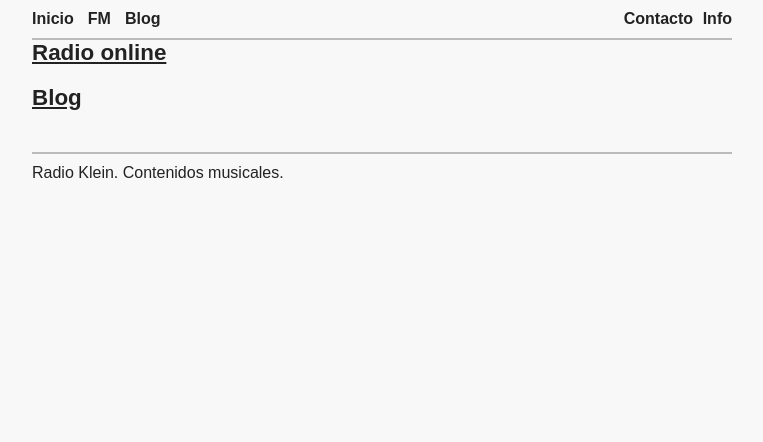
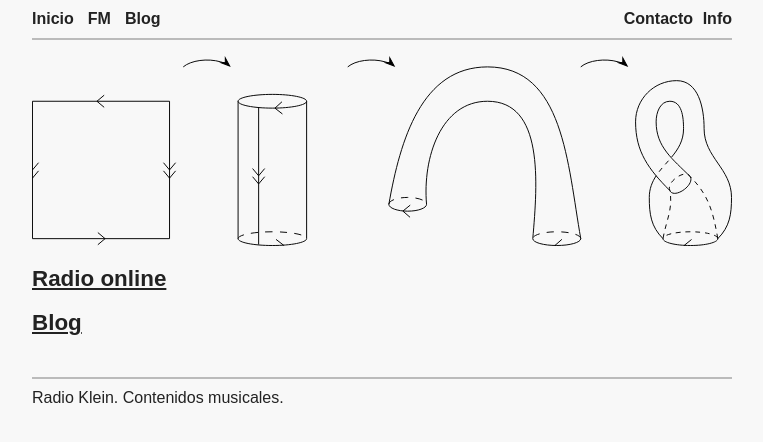
Before and after one commit to haztecaso/radio-klein, a Jekyll site: the page built from index.html, in a window 1280 px wide. Shown: the top 442 px of the page, without its empty margins (258-1021 px from the left). Built offline with Jekyll 4.4.1, drawn with Linux system fonts in a browser that asks for light colours; the list of posts is cut into pages by our own code.

Commit message:
Automated commit

```diff
--- a/index.html
+++ b/index.html
@@ -3,7 +3,7 @@ layout: default
 title: index
 ---
 
-<!--img src="{{ site.baseurl }}/assets/img/kleinradio.svg" alt="kleinradio"/-->
+<img src="{{ site.baseurl }}/assets/img/kleinradio.svg" alt="kleinradio"/>
 
 <h1><a href="./fm">Radio online</a></h1>
 <br>
```
